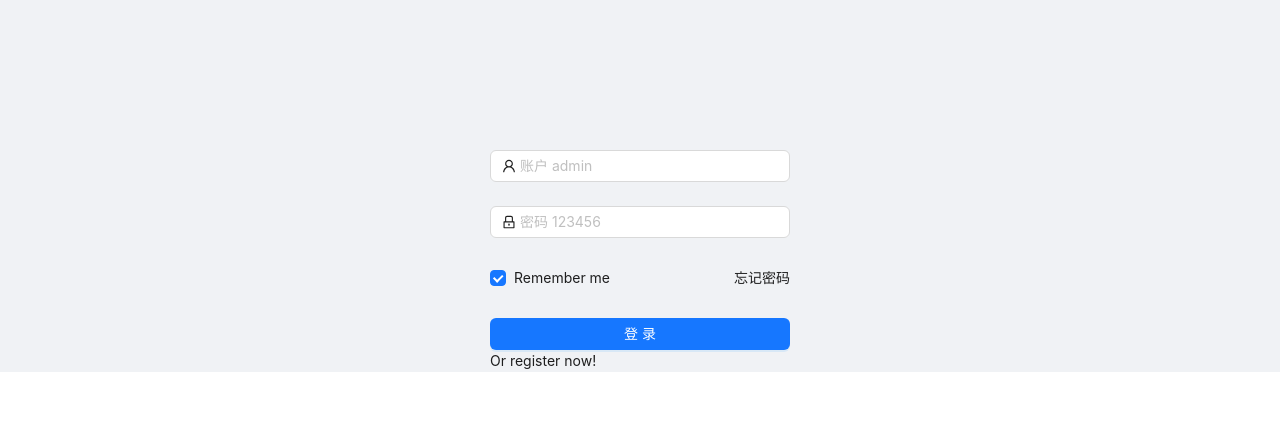
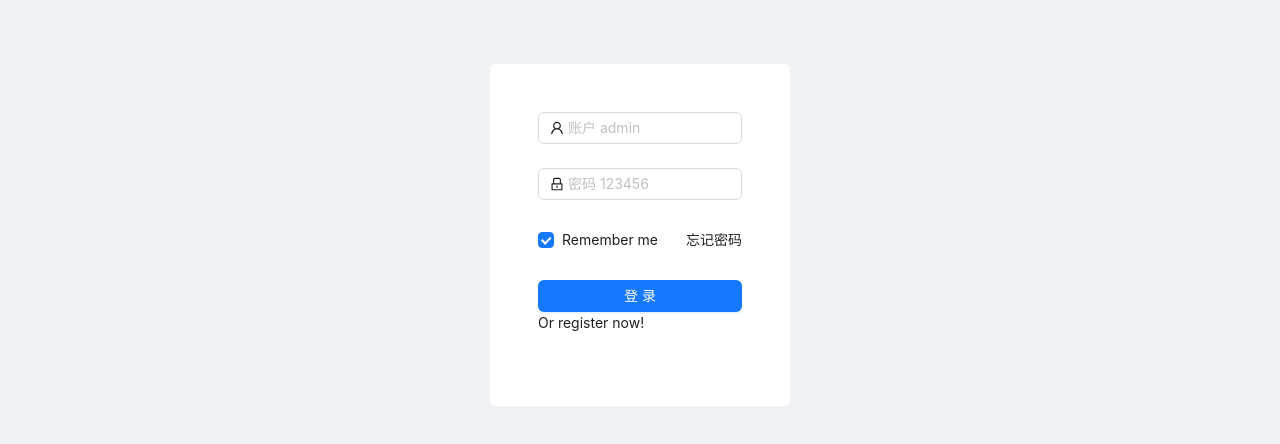
Before and after one commit to mamba-1024/react-admin-vite, a React (Vite) app: page /login in a window 1280 px wide. Shown: the top 444 px of the page. Built offline with nearby package versions, Linux system fonts and the light colour scheme.

Commit message:
feat: commit

```diff
--- a/src/context/index.jsx
+++ b/src/context/index.jsx
@@ -1,6 +1,6 @@
 import React from 'react';
 
-export const THEME = 'light';
+export const THEME = 'dark';
 
 export const COLOR_WEAK = false;
 
@@ -9,7 +9,7 @@ export const COLORS = ['#1677ff', '#0073FF', '#52C41A', '#F4664A', '#FAAD14', '#
 export const COLOR_PRIMARY = '#1677ff';
 
 export const ThemeContext = React.createContext({
-  theme: 'light', // 默认主题 light | dark
+  theme: 'dark', // 默认主题 light | dark
   toggleTheme: () => {},
   collapsed: false, // 默认收起
   toggleCollapsed: () => {}, // 收起改变
--- a/src/index.less
+++ b/src/index.less
@@ -17,6 +17,10 @@ body {
 
 #root {
   height: 100%;
+
+  [type='submit'] {
+    background-color: #1677ff;
+  }
 }
 
 code {
--- a/src/pages/login/index.jsx
+++ b/src/pages/login/index.jsx
@@ -33,10 +33,10 @@ function App() {
   };
 
   return (
-    <div className="login-container">
+    <div className="login-container h-screen pt-16">
       <Form
         name="normal_login"
-        className="login-form"
+        className="login-form bg-white p-12 rounded-md"
         initialValues={{
           remember: true,
         }}
--- a/src/pages/login/index.less
+++ b/src/pages/login/index.less
@@ -2,10 +2,10 @@
   height: 100%;
   background-color: #f0f2f5;
 }
+
 .ant-form.login-form {
   max-width: 300px;
   margin: 0 auto;
-  padding-top: 150px;
 }
 
 .login-form-forgot {
--- a/vite.config.js
+++ b/vite.config.js
@@ -29,6 +29,10 @@ export default defineConfig({
       less: {
         // 支持内联 JavaScript
         javascriptEnabled: true,
+        // additionalData: `@import "${resolve(
+        //   __dirname,
+        //   'src/styles/base.less',
+        // )}";`,
       },
     },
   },
```
